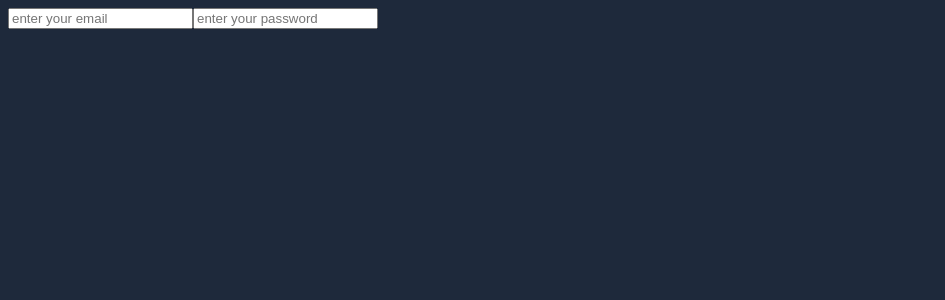
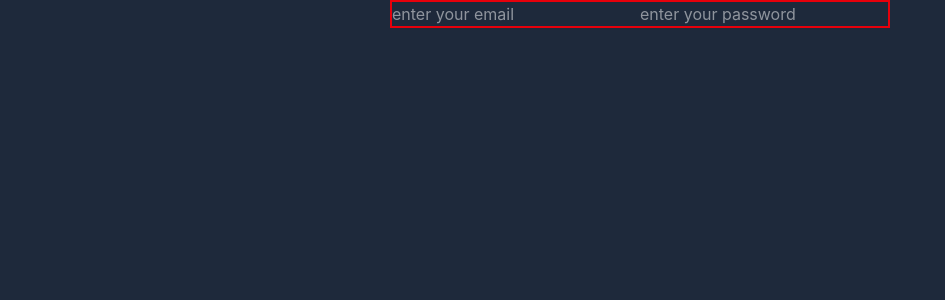
Before and after one commit to sanjeetkumarcodethrust/Employee_management_system, a React (Vite) app in the folder EMPLOYEE_MANAGEMENT_SYSTEM/: page / in a window 1280 px wide. Shown: the top 300 px of the page, without its empty margins (0-945 px from the left). Built offline with nearby package versions, Linux system fonts and the light colour scheme.

Commit message:
setting tailwindcss int EMS

```diff
--- a/EMPLOYEE_MANAGEMENT_SYSTEM/src/index.css
+++ b/EMPLOYEE_MANAGEMENT_SYSTEM/src/index.css
@@ -1,9 +1,9 @@
-@tailwindcss base;
-@tailwindcss components;
-@tailwindcss utilities;
+@import "tailwindcss";
+
 * {
-  color: #ffff;
+  color: #fff;
 }
-body{
+
+body {
   background-color: #1e293b;
 }
```
